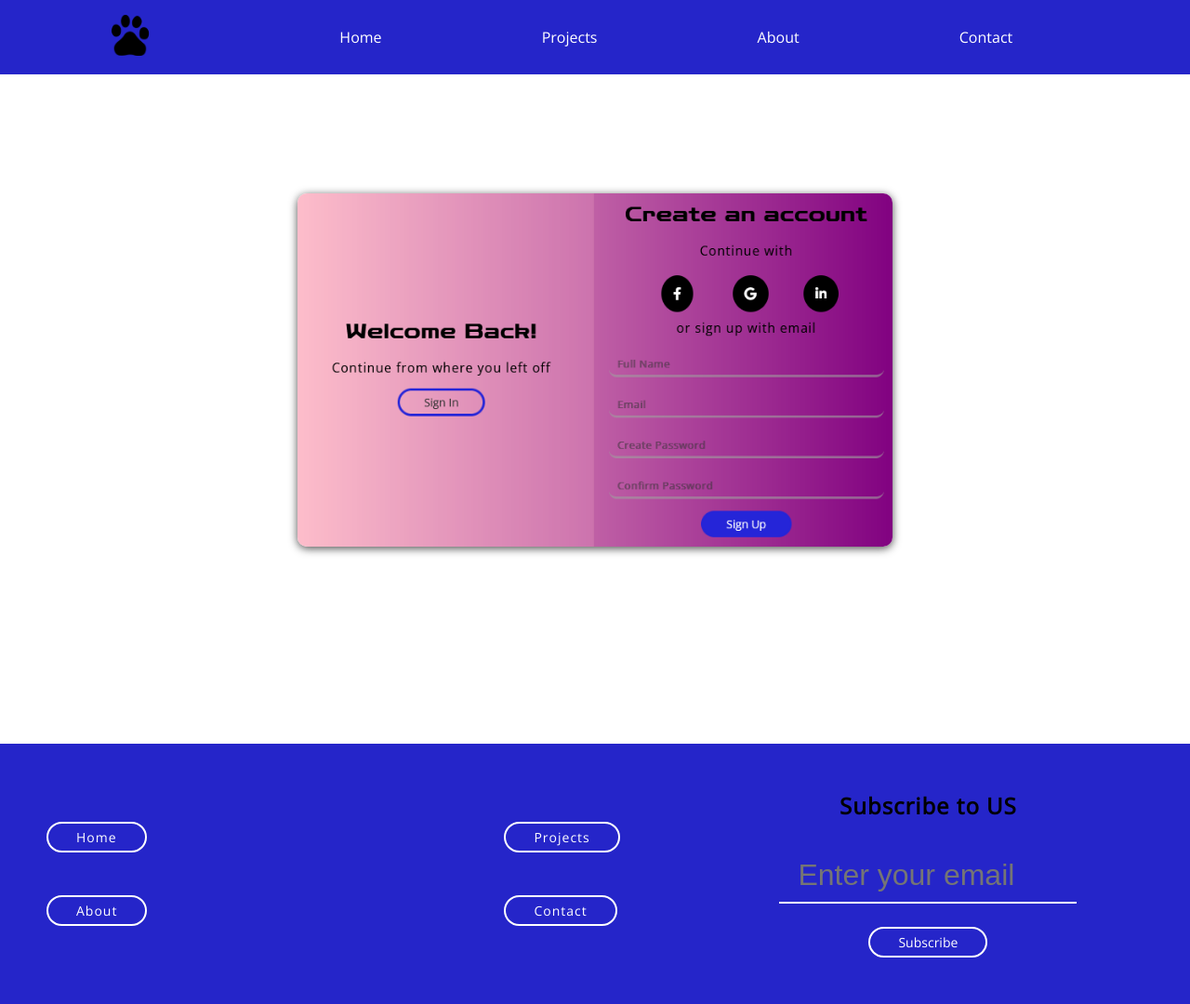
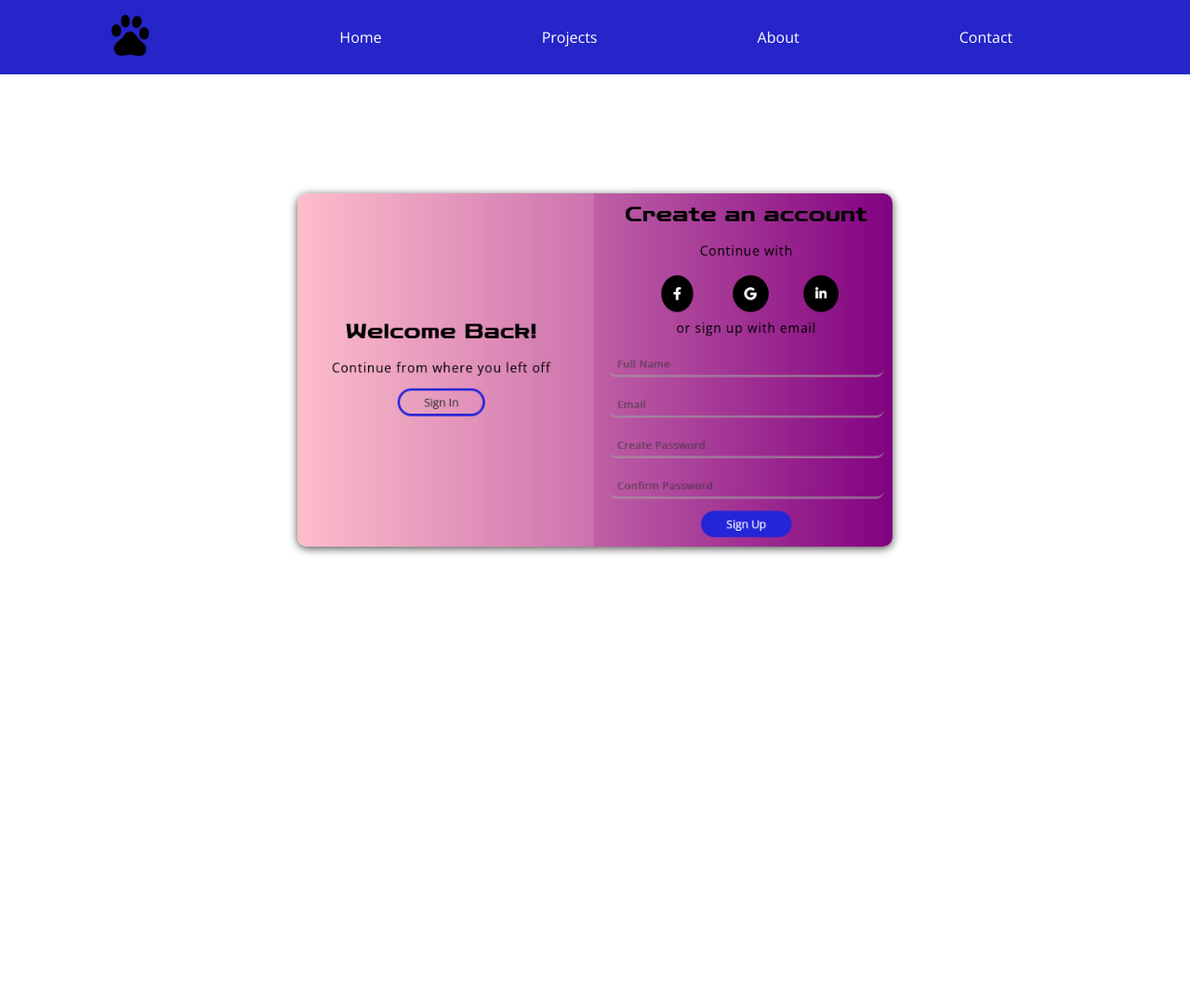
Before and after one commit to pawandai/freelancing-portfolio, a plain HTML site: page projects.html in a window 1280 px wide. Shown: the whole page at 93% size. After the commit the page ends 800 px from the top, so only its background shows below. Drawn offline with nearby package versions, Linux system fonts and the light colour scheme; a web font is replaced by a local one.

Commit message:
second commit

```diff
--- a/assets/css/media.css
+++ b/assets/css/media.css
@@ -138,9 +138,6 @@
   }
 }
 
-@media(max-width: 402px) {
-
-}
 
 @media(max-width: 360px) {
 
@@ -167,14 +164,14 @@
 }
 }
 
-@media(max-width: 332px) {
-  /* .skills-wrap {
+@media(max-width: 365px) {
+  .skills-wrap {
     position:relative;
     margin-top: -200px;
   }
   footer {
     position: relative;
-  } */
+  }
 
   .header-section {
     display: flex;
--- a/projects.html
+++ b/projects.html
@@ -57,47 +57,6 @@
       </div>
     </div>
 
-    <footer class="relative">
-      <div class="footer">
-        <div class="navigation-footer">
-          <ul>
-            <li>
-              <a
-                href="index.html"
-                class="message btn btn-primary btn-transparent"
-                >Home</a
-              >
-            </li>
-            <li>
-              <a
-                href="projects.html"
-                class="message btn btn-primary btn-transparent"
-                >Projects</a
-              >
-            </li>
-            <li>
-              <a
-                href="about.html"
-                class="message btn btn-primary btn-transparent"
-                >About</a
-              >
-            </li>
-            <li>
-              <a
-                href="contact.html"
-                class="message btn btn-primary btn-transparent"
-                >Contact</a
-              >
-            </li>
-          </ul>
-        </div>
-        <div class="newsletter">
-          <h2 class="heading">Subscribe to US</h2>
-          <input type="text" placeholder="Enter your email" />
-          <button class="btn btn-primary btn-transparent">Subscribe</button>
-        </div>
-      </div>
-    </footer>
     <script src="script.js"></script>
   </body>
 </html>
```
Also changed, not shown: about.html (+6 -4 lines), contact.html (+6 -4 lines).
